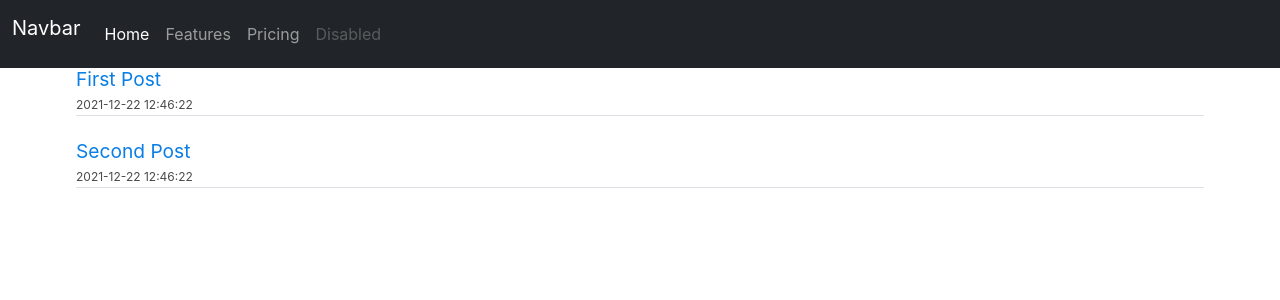
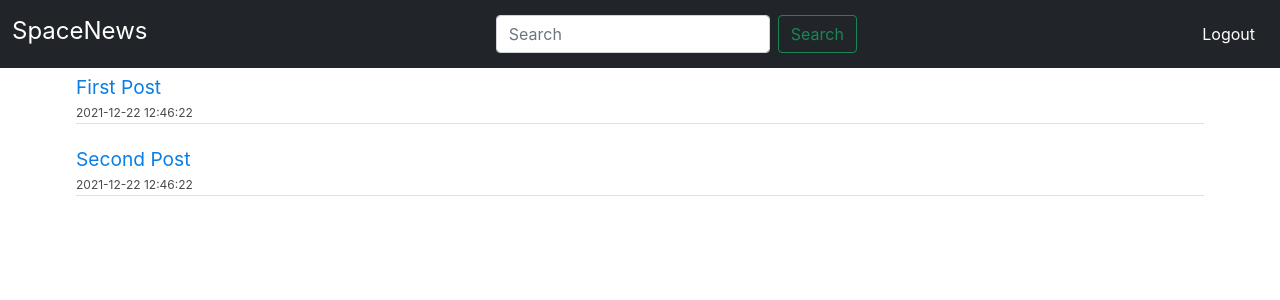
Before and after one commit to Ainnox/Projet_Webb, a Flask app: page / in a window 1280 px wide. Shown: the top 300 px of the page. Run offline with Flask 2, Linux system fonts and the light colour scheme; data comes from the database, SQL or seed files in the repository.

Commit message:
Css bidouillage

```diff
--- a/project/auth.py
+++ b/project/auth.py
@@ -52,7 +52,7 @@ def signup_post():
     user = cur.fetchone()
 
     if user:
-        flash("This email already exist")
+        flash("This email already exist", 'error')
         return redirect(url_for('auth.login'))
 
     new_user = [
--- a/project/static/css/style.css
+++ b/project/static/css/style.css
@@ -1,7 +1,3 @@
-h1 {
-    color: red;
-}
-
 .post_title{
     font-size: 120%;
     color: #097EE5;
--- a/project/templates/base.html
+++ b/project/templates/base.html
@@ -15,21 +15,21 @@
     <title>{% block title %} {% endblock %}</title>
 </head>
 <body>
-<nav class="navbar navbar-expand-lg navbar-dark bg-dark">
-  <div class="container-fluid">
-    <a class="navbar-brand" href="#">Navbar</a>
-    <button class="navbar-toggler" type="button" data-bs-toggle="collapse" data-bs-target="#navbarNavAltMarkup" aria-controls="navbarNavAltMarkup" aria-expanded="false" aria-label="Toggle navigation">
-      <span class="navbar-toggler-icon"></span>
-    </button>
-    <div class="collapse navbar-collapse" id="navbarNavAltMarkup">
-      <div class="navbar-nav">
-        <a class="nav-link active" aria-current="page" href="#">Home</a>
-        <a class="nav-link" href="#">Features</a>
-        <a class="nav-link" href="#">Pricing</a>
-        <a class="nav-link disabled">Disabled</a>
-      </div>
+<nav class="navbar navbar-expand-lg navbar-dark bg-dark mb-2">
+    <div class="container-fluid d-flex justify-content-between">
+        <a class="navbar-brand" style="font-size: 150%" href="{{ url_for('main.index') }}">SpaceNews</a>
+        <!--        <button class="navbar-toggler" type="button" data-bs-toggle="collapse" data-bs-target="#navbarSupportedContent"-->
+        <!--                aria-controls="navbarSupportedContent" aria-expanded="false" aria-label="Toggle navigation">-->
+        <!--            <span class="navbar-toggler-icon"></span>-->
+        <!--        </button>-->
+        <form class="d-flex">
+            <input class="form-control me-2" type="search" placeholder="Search" aria-label="Search">
+            <button class="btn btn-outline-success" type="submit">Search</button>
+        </form>
+        <div class="navbar-nav">
+            <a class="btn btn-dark" href="#">Logout</a>
+        </div>
     </div>
-  </div>
 </nav>
 <div class="container">
     {% for message in get_flashed_messages() %}
@@ -39,7 +39,7 @@
 </div>
 
 <!-- Optional JavaScript -->
-<!-- jQuery first, then Popper.js, then Bootstrap JS -->
+<!-- jQuery, Popper.js, Bootstrap JS -->
 <script src="https://code.jquery.com/jquery-3.3.1.slim.min.js"
         integrity="sha384-q8i/X+965DzO0rT7abK41JStQIAqVgRVzpbzo5smXKp4YfRvH+8abtTE1Pi6jizo"
         crossorigin="anonymous"></script>
```
